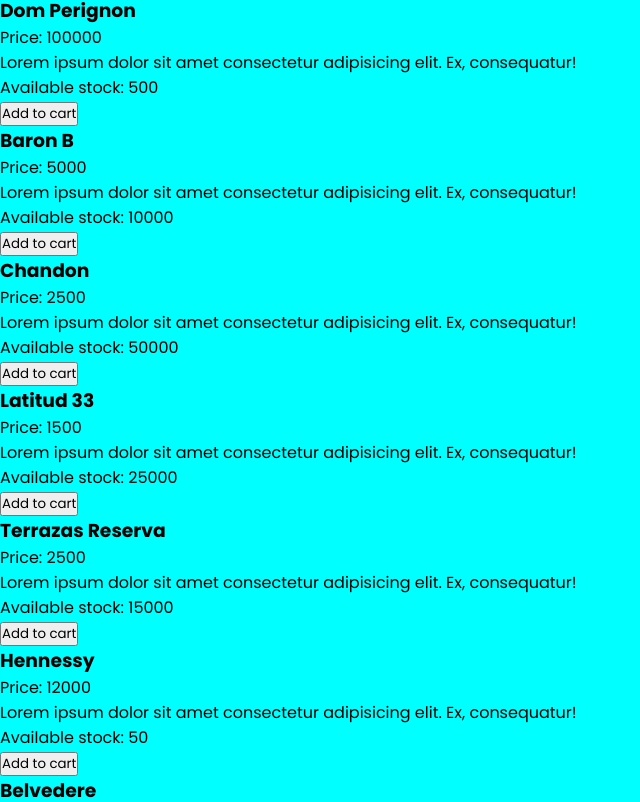
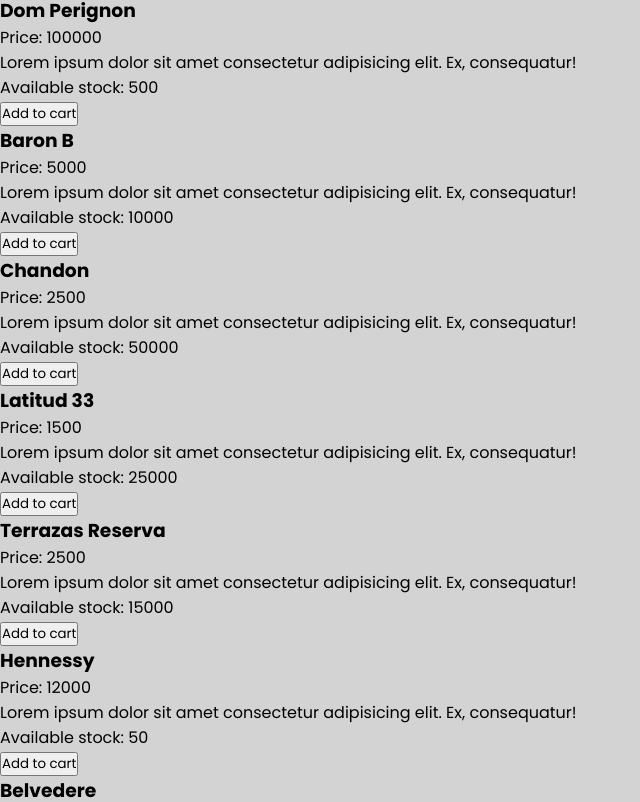
Before and after one commit to TeoGoerens/coderhousejs.e-commerce, a plain HTML site: page index.html in a window 1280 px wide. Shown: the part 269-1071 px from the top of the page, without its empty margins (0-640 px from the left). Drawn offline with nearby package versions, Linux system fonts and the light colour scheme.

```diff
--- a/css/main.css
+++ b/css/main.css
@@ -6,7 +6,7 @@
 }
 
 body {
-  background-color: aqua;
+  background-color: lightgrey;
 }
 
 ul {
```
